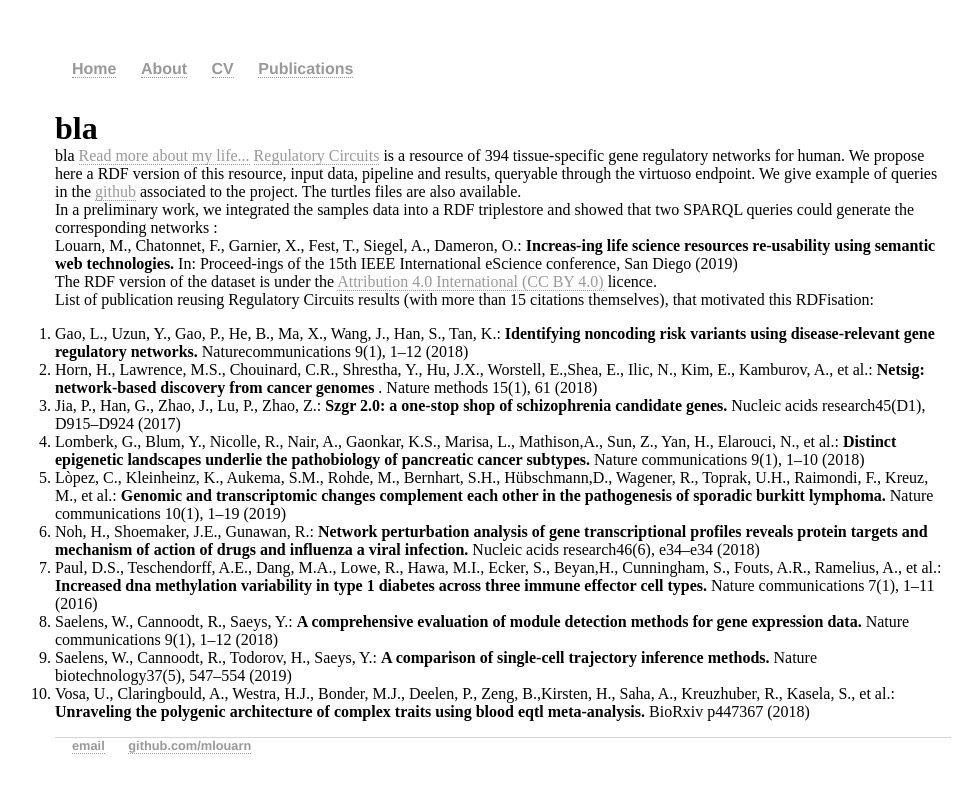
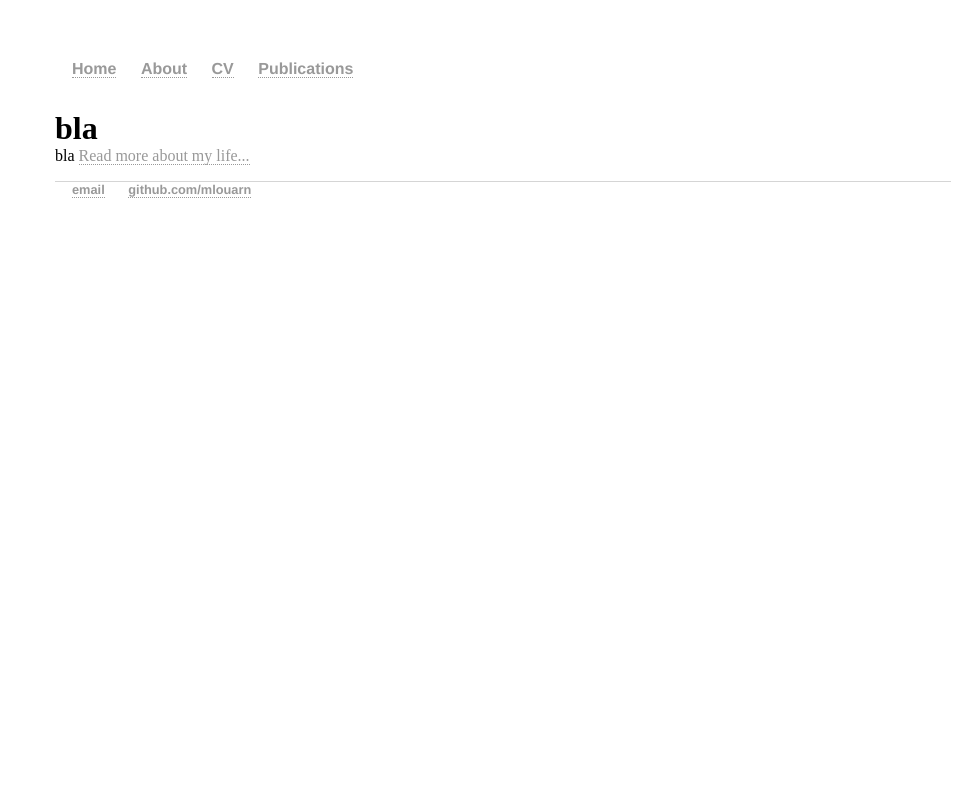
Before and after one commit to mlouarn/mlouarn.github.io, a Jekyll site: the page built from index.html, in a window 1280 px wide. Shown: the top 793 px of the page, without its empty margins (137-1105 px from the left). Built offline with Jekyll 4.4.1, drawn with Linux system fonts in a browser that asks for light colours.

Commit message:
Update index.html

```diff
--- a/index.html
+++ b/index.html
@@ -4,25 +4,5 @@
 ---
 <div class="blurb">
 	<h1>bla</h1>
-	<p>bla <a href="/about">Read more about my life...</a>
-	<a href="http://regulatorycircuits.org/">Regulatory Circuits</a> is a resource of 394 tissue-specific gene regulatory networks for human. We propose here a RDF version of this resource, input data, pipeline and results, queryable through the virtuoso endpoint. We give example of queries in the <a href="https://github.com/mlouarn/RCsparql">github</a> associated to the project. The turtles files are also available.<br />
-In a preliminary work, we integrated the samples data into a RDF triplestore and showed that two SPARQL queries could generate the corresponding networks :<br />
- Louarn, M., Chatonnet, F., Garnier, X., Fest, T., Siegel, A., Dameron, O.: <b>Increas-ing life science resources re-usability using semantic web technologies.</b> In: Proceed-ings of the 15th IEEE International eScience conference, San Diego (2019)<br />
-
-The RDF version of the dataset is under the <a href="https://creativecommons.org/licenses/by/4.0/"> Attribution 4.0 International (CC BY 4.0)</a> licence.<br />
-
-
-List of publication reusing Regulatory Circuits results (with more than 15 citations themselves), that motivated this RDFisation:
-<ol>
-<li>Gao, L., Uzun, Y., Gao, P., He, B., Ma, X., Wang, J., Han, S., Tan, K.: <b> Identifying noncoding  risk variants  using  disease-relevant  gene  regulatory  networks.</b>   Naturecommunications 9(1), 1–12 (2018)</li>
-<li>Horn, H., Lawrence, M.S., Chouinard, C.R., Shrestha, Y., Hu, J.X., Worstell, E.,Shea, E., Ilic, N., Kim, E., Kamburov, A., et al.: <b> Netsig: network-based discovery from cancer genomes</b> . Nature methods 15(1),  61 (2018)</li>
-<li>Jia, P., Han, G., Zhao, J., Lu, P., Zhao, Z.: <b> Szgr 2.0: a one-stop shop of schizophrenia candidate genes.</b>  Nucleic acids research45(D1), D915–D924 (2017)</li>
-<li>Lomberk, G., Blum, Y., Nicolle, R., Nair, A., Gaonkar, K.S., Marisa, L., Mathison,A., Sun, Z., Yan, H., Elarouci, N., et al.: <b> Distinct epigenetic landscapes underlie the pathobiology of pancreatic cancer subtypes.</b>  Nature communications 9(1), 1–10 (2018)</li>
-<li> Lòpez, C., Kleinheinz, K., Aukema, S.M., Rohde, M., Bernhart, S.H., Hübschmann,D., Wagener,  R.,  Toprak,  U.H.,  Raimondi,  F.,  Kreuz,  M.,  et  al.: <b> Genomic  and transcriptomic changes  complement  each  other  in  the  pathogenesis  of sporadic burkitt lymphoma.</b> Nature communications 10(1), 1–19 (2019)</li>
-<li>Noh,  H.,  Shoemaker, J.E.,  Gunawan,  R.:  <b> Network  perturbation  analysis  of  gene transcriptional profiles reveals protein targets and mechanism of action of drugs and influenza a viral infection.</b>  Nucleic acids research46(6), e34–e34 (2018)</li>
-<li>Paul, D.S., Teschendorff, A.E., Dang, M.A., Lowe, R., Hawa, M.I., Ecker, S., Beyan,H., Cunningham, S., Fouts, A.R., Ramelius, A., et al.: <b> Increased dna methylation variability in type 1 diabetes across three immune effector cell types.</b>  Nature communications 7(1), 1–11 (2016)</li>
-<li>Saelens, W., Cannoodt, R., Saeys, Y.: <b> A comprehensive evaluation of module detection methods for gene expression data.</b>  Nature communications 9(1), 1–12 (2018)</li>
-<li>Saelens,  W.,  Cannoodt,  R.,  Todorov,  H.,  Saeys,  Y.:  <b> A  comparison  of  single-cell trajectory inference methods.</b> Nature biotechnology37(5), 547–554 (2019)</li>
-<li>Vosa,  U.,  Claringbould,  A.,  Westra,  H.J.,  Bonder,  M.J.,  Deelen,  P.,  Zeng,  B.,Kirsten, H., Saha, A., Kreuzhuber, R., Kasela, S., et al.: <b> Unraveling the polygenic architecture of complex traits using blood eqtl meta-analysis.</b>  BioRxiv p447367 (2018)</li>
-</ol> </p>
+	<p>bla <a href="/about">Read more about my life...</a> </p>
 </div><!-- /.blurb -->
```
